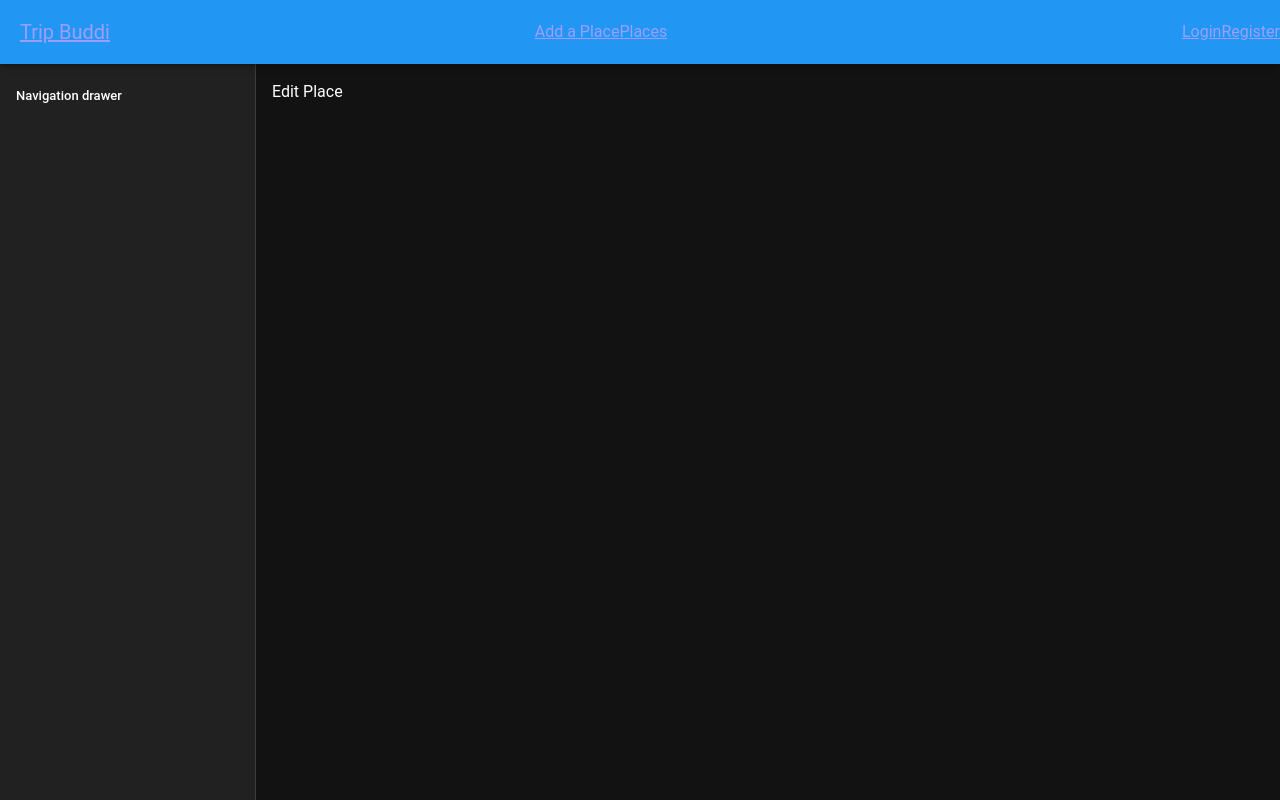
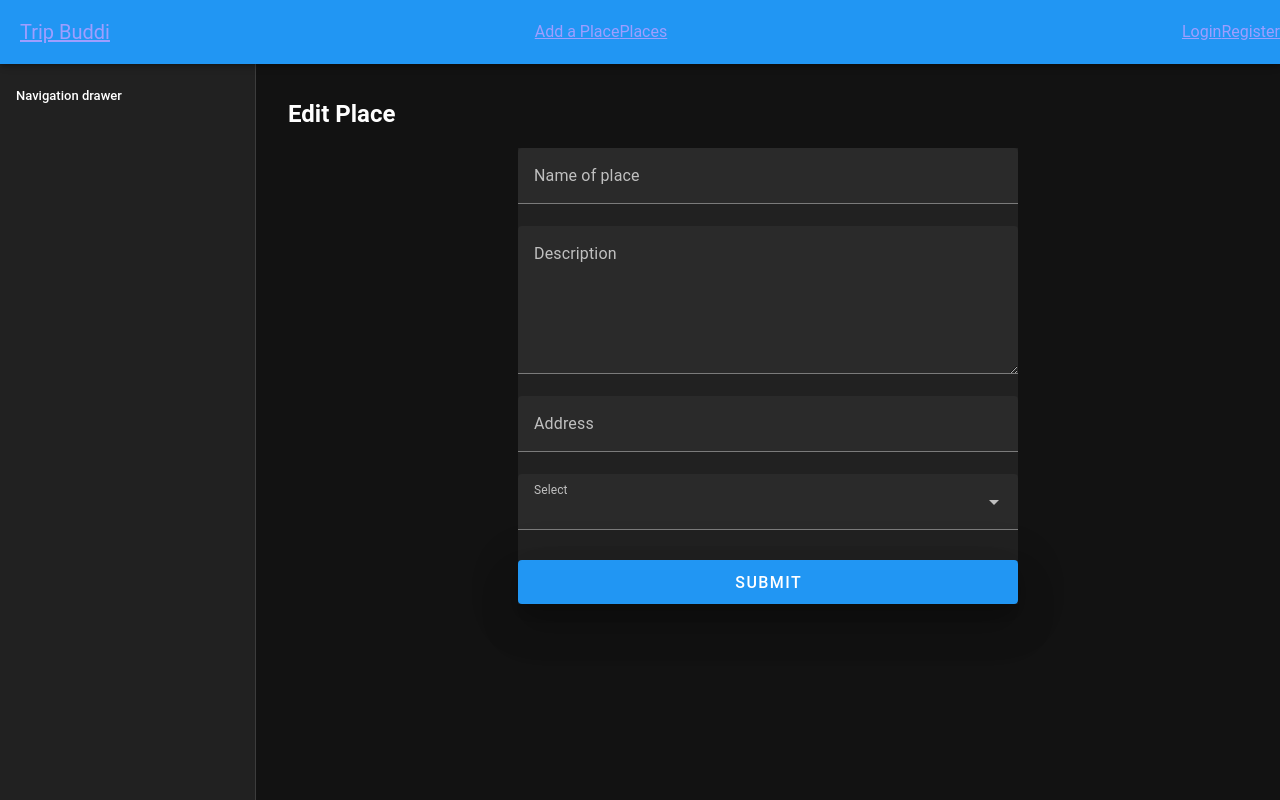
Before and after one commit to Emaxy10/trip-buddi-vue, a Vue app: page /place/edit/1 in a window 1280 px wide. Built offline with nearby package versions, Linux system fonts and the light colour scheme; no server answers.

Commit message:
11/04/25

```diff
--- a/src/pages/EditPlace.vue
+++ b/src/pages/EditPlace.vue
@@ -1,3 +1,147 @@
 <template>
-    Edit Place
+     <h2 class="ma-4"> Edit Place</h2>
+    <v-sheet class="mx-auto" max-width="500">
+
+        <v-form @submit.prevent="handleSubmit">
+            <v-text-field
+                label="Name of place"
+                type="text"
+                :error-messages="v$.name.$errors.map(e => e.$message)"
+                v-model="place.name"
+            ></v-text-field>
+
+            <v-textarea
+                label="Description"
+                type="text"
+                :error-messages="v$.description.$errors.map(e => e.$message)"
+                v-model="place.description"
+            ></v-textarea>
+
+            <v-text-field
+                label="Address"
+                type="text"
+                :error-messages="v$.address.$errors.map(e => e.$message)"
+                v-model="place.address"
+            ></v-text-field>
+
+            <v-select
+                label="Select"
+                :items="['Hangout', 'Hotel',
+                'Motel', 'Resturant',
+                 'Tourist Attractions',
+                 ' Shopping', 'Culture & History']"
+                 :error-messages="v$.category.$errors.map(e => e.$message)"
+                 v-model="place.category"
+            ></v-select>
+
+            <v-btn
+                :loading="loading"
+                class="mt-2"
+                type="submit"
+                size="large"
+                elevation="24"
+                color="blue"
+                block
+            >
+            Submit
+        </v-btn>
+        </v-form>
+
+        <v-snackbar v-model="snackbar" :timeout="3000" color="green">
+        {{ snackbarMessage }}
+    </v-snackbar>
+    </v-sheet>
 </template>
+
+<script setup>
+import axios from 'axios';
+import router from '@/router';
+import { ref, reactive, computed, onMounted } from 'vue';
+import useVuelidate from '@vuelidate/core';
+import { required,  minLength, maxLength, helpers } from '@vuelidate/validators'
+import { useRoute} from 'vue-router';
+
+
+const route = useRoute();
+
+ const placeId = ref([ route.params.id]);
+
+ const loading = ref(false);
+
+ const snackbar = ref(false)
+const snackbarMessage = ref('') //snackbar for alert
+
+ //console.log(placeId)
+
+ const place = ref({
+    name:'',
+    description:'',
+    category:'',
+    address:''
+
+})
+
+//Validate user input
+const rules = computed(() =>{
+    return {
+        name: {required,
+             minLength: minLength(2),
+             maxLength: maxLength(30)
+            },
+        description: {required,
+            minLength: minLength(10),
+            maxLength: maxLength(150)
+        },
+        category: {required},
+        address: {required,
+            maxLength: maxLength(150)
+        }
+    }
+})
+
+const v$ = useVuelidate(rules, place)
+
+onMounted( async() => {
+    try{
+        const response = await axios.get(`/api/places/${placeId.value}`)
+        place.value = response.data;
+
+
+    }catch(error){
+        console.error(error);
+    }
+})
+
+ const handleSubmit = async()=>{
+    loading.value = true;
+      // Validate Form
+      const isValid = await v$.value.$validate();
+        if (!isValid){
+            console.error('Validation failed', error);
+            return;
+        }
+
+        const updatePlace = {
+            name:place.value.name,
+            description:place.value.description,
+            category:place.value.category,
+            address:place.value.address
+        }
+
+        try{
+            const reponse = await axios.put(`/api/places/${placeId.value}`,updatePlace)
+
+                    // Show success message
+            snackbarMessage.value = 'Place Updated successfully!'
+            snackbar.value = true
+
+
+        }catch(error){
+            console.error(error)
+        }finally{
+            loading.value = false;
+            router.push('/place')
+        }
+
+ }
+</script>
```
